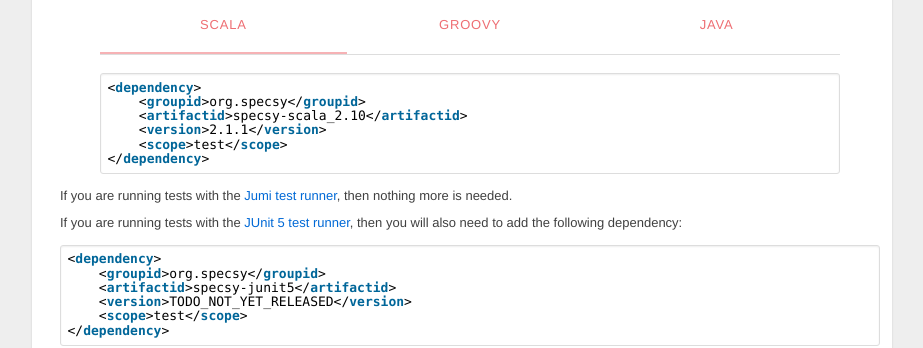
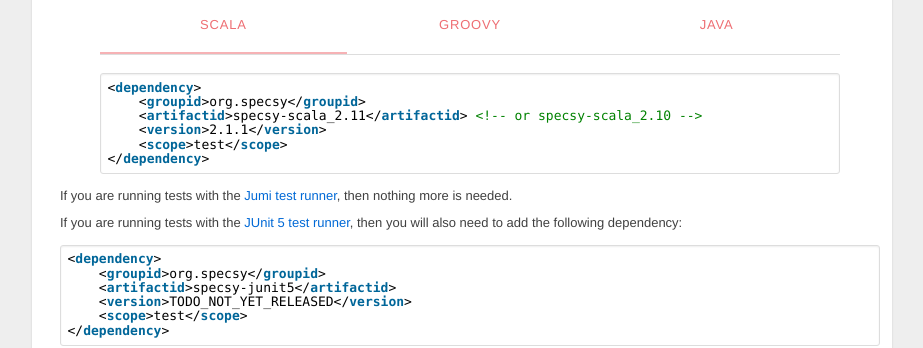
Before and after one commit to luontola/specsy, a Jekyll site: the page built from documentation.md, in a window 1280 px wide and 900 px high, scrolled down 353 px. Shown: the part 152-500 px from the top of the window, without its empty margins (178-1101 px from the left). Built offline with Jekyll 4.4.1, drawn with Linux system fonts in a browser that asks for light colours.

Commit message:
List supported Scala versions

```diff
--- a/documentation.md
+++ b/documentation.md
@@ -29,7 +29,7 @@ Add to your project a dependency to Specsy's programming language specific API.
 <pre class="brush: xml" data-language="Scala">
 <dependency>
     <groupId>org.specsy</groupId>
-    <artifactId>specsy-scala_2.10</artifactId>
+    <artifactId>specsy-scala_2.11</artifactId> <!-- or specsy-scala_2.10 -->
     <version>2.1.1</version>
     <scope>test</scope>
 </dependency>
```
